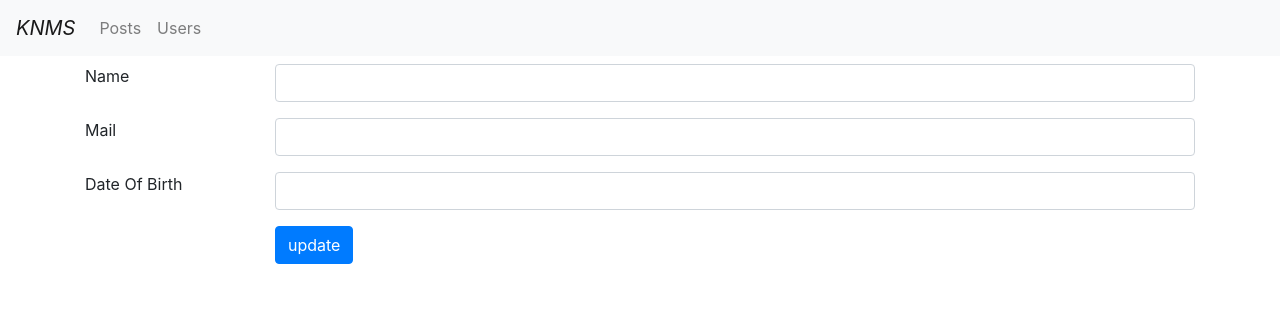
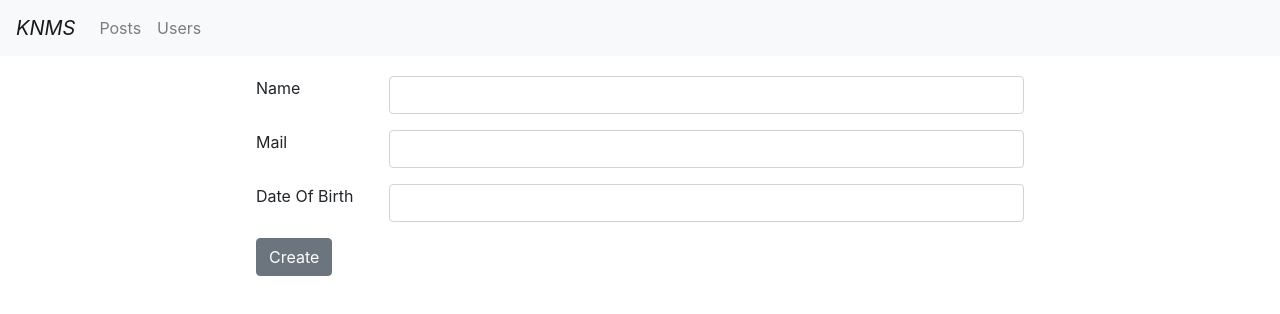
Before and after one commit to naylin2/MEAN-bulletinboard, an Angular app in the folder ui/: page /users/new in a window 1280 px wide. Shown: the top 314 px of the page. Built offline with nearby package versions, Linux system fonts and the light colour scheme.

Commit message:
[updated] UI changes

```diff
--- a/ui/src/app/post/post-list/post-list.component.html
+++ b/ui/src/app/post/post-list/post-list.component.html
@@ -17,7 +17,7 @@
         <td><a [routerLink]="post.id">{{post.title}}</a></td>
         <td>{{post.author}}</td>
         <td>
-          <a [routerLink]="[post.id, 'edit']" class="btn btn-secondary d-inline-block mr-2">edit</a>
+          <a [routerLink]="[post.id, 'edit']" class="btn btn-secondary d-inline-block mr-2">Edit</a>
           <button class="btn" (click)="deletePost(post.id)">Delete</button>
         </td>
       </tr>
--- a/ui/src/app/user/user-create/user-create.component.css
+++ b/ui/src/app/user/user-create/user-create.component.css
@@ -0,0 +1,4 @@
+.user-create {
+  margin: 20px auto;
+  width: 60%;
+}
--- a/ui/src/app/user/user-create/user-create.component.html
+++ b/ui/src/app/user/user-create/user-create.component.html
@@ -1,5 +1,6 @@
-<form [formGroup]="createForm" (ngSubmit)="createUser()" class="container">
-  <div class="row form-group mt-2">
+<div class="user-create">
+  <form [formGroup]="createForm" (ngSubmit)="createUser()">
+    <div class="row form-group">
       <div class="col-2">
         <label for="name">Name</label>
       </div>
@@ -7,7 +8,7 @@
         <input type="text" name="name" id="name" class="form-control" formControlName="name">
       </div>
     </div>
-  <div class="row form-group mt-2">
+    <div class="row form-group">
       <div class="col-2">
         <label for="mail">Mail</label>
       </div>
@@ -15,7 +16,7 @@
         <input type="text" name="mail" id="mail" class="form-control" formControlName="mail">
       </div>
     </div>
-  <div class="row form-group mt-2">
+    <div class="row form-group">
       <div class="col-2">
         <label for="dob">Date Of Birth</label>
       </div>
@@ -23,9 +24,6 @@
         <input type="text" name="dob" id="dob" class="form-control" formControlName="dob">
       </div>
     </div>
-  <div class="row form-group mt-2">
-    <div class="col-10 offset-2">
-      <button type="submit" class="btn btn-primary">update</button>
+    <button type="submit" class="btn btn-secondary">Create</button>
+  </form>
 </div>
-  </div>
-</form>
--- a/ui/src/app/user/user-list/user-list.component.html
+++ b/ui/src/app/user/user-list/user-list.component.html
@@ -1,24 +1,26 @@
 <div class="user-table">
-  <a routerLink="users/new" class="btn btn-secondary">create</a>
-  <table class="table">
+  <a routerLink="new" class="btn btn-secondary">New User</a>
+  <table class="table table-hover">
     <thead>
       <tr>
+        <th scope="col">ID</th>
         <th scope="col">Name</th>
         <th scope="col">Mail</th>
         <th scope="col">Date Of Path</th>
-        <th></th>
+        <th>Action</th>
       </tr>
     </thead>
     <tbody>
       <tr  *ngFor="let user of users">
+        <td>{{user.id}}</td>
         <td>
           <a [routerLink]="user.id">{{user.name}}</a>
         </td>
         <td>{{user.mail}}</td>
         <td>{{user.dob}}</td>
         <td>
-          <a [routerLink]="[user.id, 'edit']" class="btn btn-primary d-inline-block mr-2">edit</a>
-          <a (click)="deleteUser(user.id)" class="btn btn-secondary">delete</a>
+          <a [routerLink]="[user.id, 'edit']" class="btn btn-secondary d-inline-block mr-2">Edit</a>
+          <a (click)="deleteUser(user.id)" class="btn">Delete</a>
         </td>
       </tr>
     </tbody>
```
Lines whose indentation alone changed are shown as unchanged.
